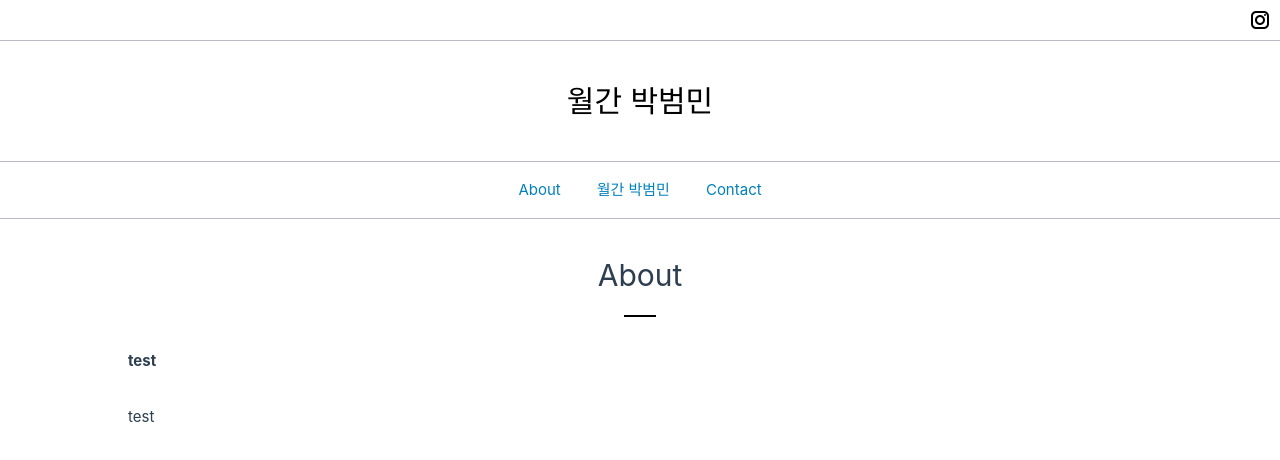
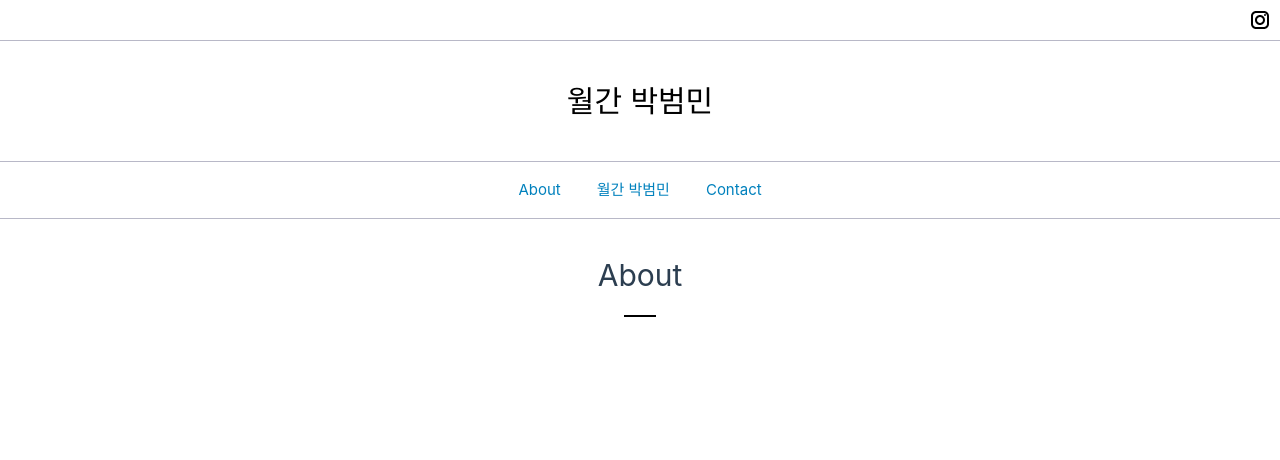
Before and after one commit to ParkBeomMin/MonthlyParkBeomMin, a Vue app: page /about in a window 1280 px wide. Shown: the top 460 px of the page. Built offline with nearby package versions, Linux system fonts and the light colour scheme.

Commit message:
about 내용 작성

```diff
--- a/src/components/AboutContent.vue
+++ b/src/components/AboutContent.vue
@@ -3,7 +3,7 @@
     <p class="title">
       {{ title }}
     </p>
-    <p class="contents">{{ contents }}</p>
+    <p class="contents">{{ content }}</p>
   </div>
 </template>
 
@@ -11,17 +11,17 @@
 import { defineProps } from "vue";
 interface Props {
   title: string;
-  contents: string;
+  content: string;
 }
 const props = defineProps<Props>();
 </script>
 
 <style scoped>
 .container {
-  margin-bottom: 16px;
+  margin-bottom: 32px;
 }
 .title {
   font-weight: bold;
-  margin-bottom: 32px;
+  margin-bottom: 16px;
 }
 </style>
--- a/src/views/AboutView.vue
+++ b/src/views/AboutView.vue
@@ -1,12 +1,18 @@
 <template>
   <div class="container">
     <h1>About</h1>
-    <AboutContent :title="'test'" :contents="'test'" />
+    <AboutContent
+      v-for="(a, i) in aboutContents"
+      :key="`about-content-${i}`"
+      :title="a.title"
+      :content="a.content"
+    />
   </div>
 </template>
 
 <script setup lang="ts">
 import AboutContent from "@/components/AboutContent.vue";
+import { aboutContents } from "@/assets/constants";
 </script>
 
 <style scoped>
```
